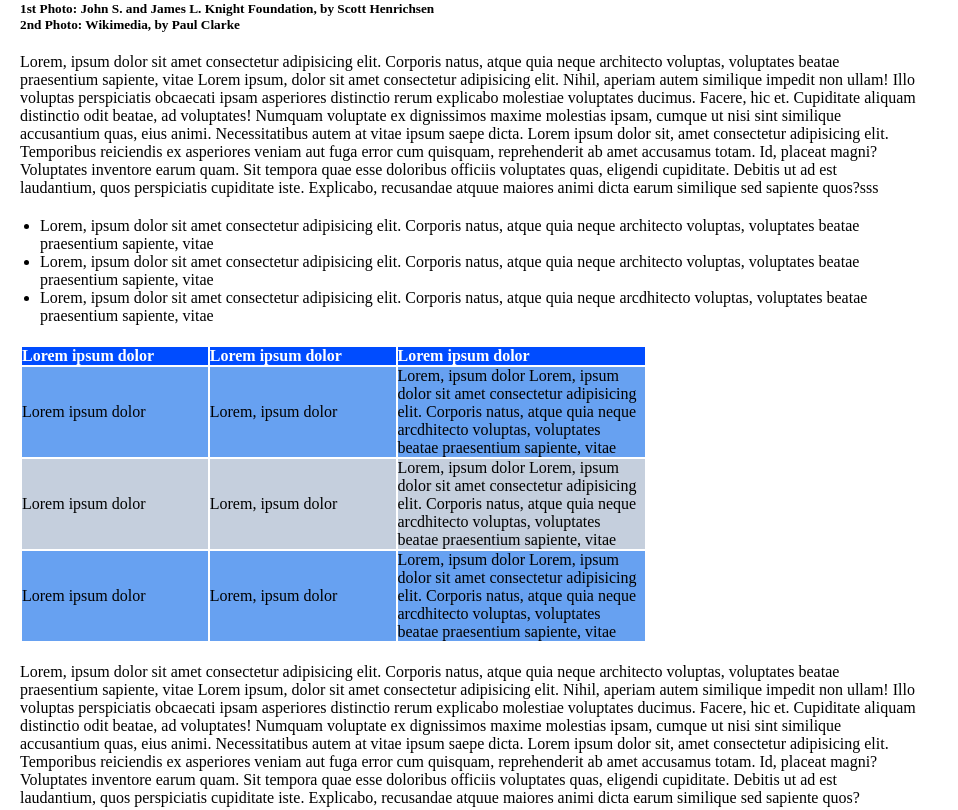
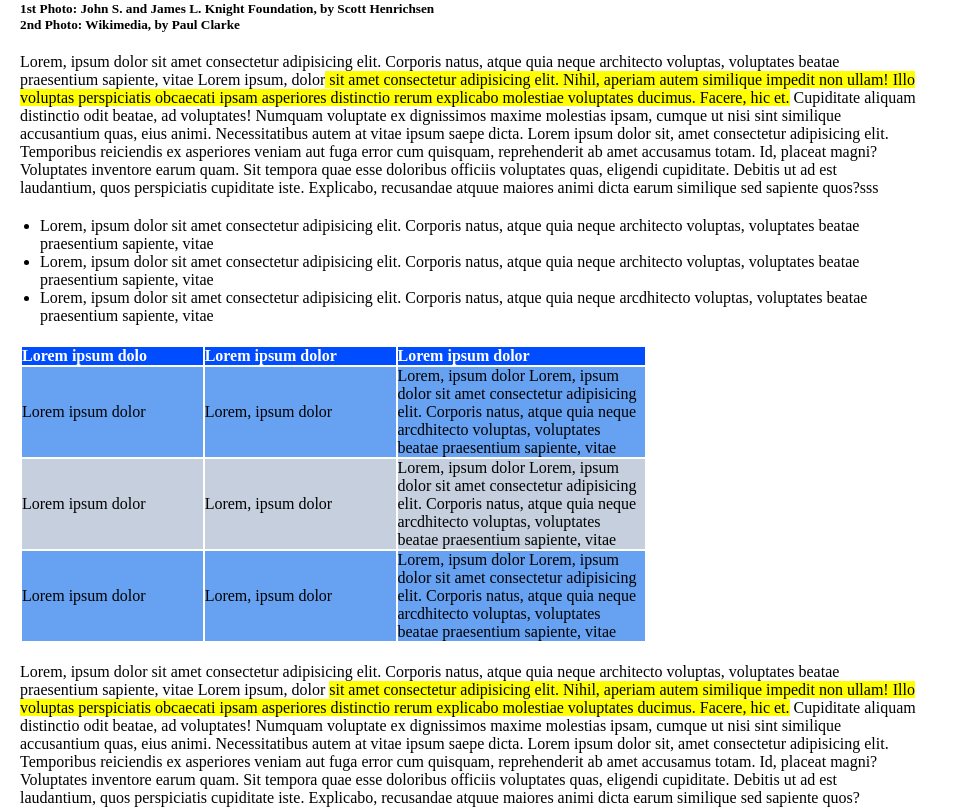
Before and after one commit to SimScap/html-css-booleaner, a plain HTML site: page index.html in a window 1280 px wide. Shown: the part 910-1720 px from the top of the page, without its empty margins (0-958 px from the left). Drawn offline with Linux system fonts and the light colour scheme.

Commit message:
aggiunta testo evidenziato

```diff
--- a/CSS/style.css
+++ b/CSS/style.css
@@ -31,7 +31,7 @@ a{
     text-decoration: none;
 }
 
-span{
+.text-style{
     font-size: 20px;
     color: white;
     font-family: fantasy;
@@ -108,3 +108,7 @@ div{
 td{
     text-align: left;
 }
+
+.marker{
+    background-color: yellow;
+}
--- a/index.html
+++ b/index.html
@@ -25,9 +25,9 @@
     <h5>2nd Photo: Wikimedia, by Paul Clarke</h5>
     <p>Lorem, ipsum dolor sit amet consectetur adipisicing elit. Corporis natus, atque
         quia neque architecto voluptas, voluptates beatae praesentium sapiente, vitae
-        Lorem ipsum, dolor sit amet consectetur adipisicing elit. Nihil, aperiam autem
+        Lorem ipsum, dolor<span class="marker"> sit amet consectetur adipisicing elit. Nihil, aperiam autem
         similique impedit non ullam! Illo voluptas perspiciatis obcaecati ipsam asperiores distinctio rerum
-        explicabo molestiae voluptates ducimus. Facere, hic et.
+        explicabo molestiae voluptates ducimus. Facere, hic et.</span>
         Cupiditate aliquam distinctio odit beatae, ad voluptates! Numquam voluptate ex
         dignissimos maxime molestias ipsam, cumque ut nisi sint similique accusantium quas, eius animi.
         Necessitatibus autem at vitae ipsum saepe dicta. Lorem ipsum
@@ -54,7 +54,7 @@
     <!-- Inizio Tabella -->
     <table>
             <tr>
-            <th>Lorem ipsum dolor</th>
+            <th>Lorem ipsum dolo</th>
             <th>Lorem ipsum dolor</th>
             <th class="resize">Lorem ipsum dolor </th>
         </tr>
@@ -82,9 +82,9 @@
     <!--/ Inizio Tabella -->
     <p>Lorem, ipsum dolor sit amet consectetur adipisicing elit. Corporis natus, atque
         quia neque architecto voluptas, voluptates beatae praesentium sapiente, vitae
-        Lorem ipsum, dolor sit amet consectetur adipisicing elit. Nihil, aperiam autem
+        Lorem ipsum, dolor  <span class="marker">sit amet consectetur adipisicing elit. Nihil, aperiam autem
         similique impedit non ullam! Illo voluptas perspiciatis obcaecati ipsam asperiores distinctio rerum
-        explicabo molestiae voluptates ducimus. Facere, hic et.
+        explicabo molestiae voluptates ducimus. Facere, hic et.</span>
         Cupiditate aliquam distinctio odit beatae, ad voluptates! Numquam voluptate ex
         dignissimos maxime molestias ipsam, cumque ut nisi sint similique accusantium quas, eius animi.
         Necessitatibus autem at vitae ipsum saepe dicta. Lorem ipsum
@@ -98,8 +98,8 @@
 </main>
 <footer>
     <h3>Potrebbero interessarti</h3>
-    <div class="background1"> <span>Lorem ipsum dolor</span></div>
-    <div class="background2"><span>Lorem ipsum dolor</span></div>
+    <div class="background1"> <span class="text-style">Lorem ipsum dolor</span></div>
+    <div class="background2"><span  class="text-style">Lorem ipsum dolor</span></div>
 </footer>
 
 </body>
```
